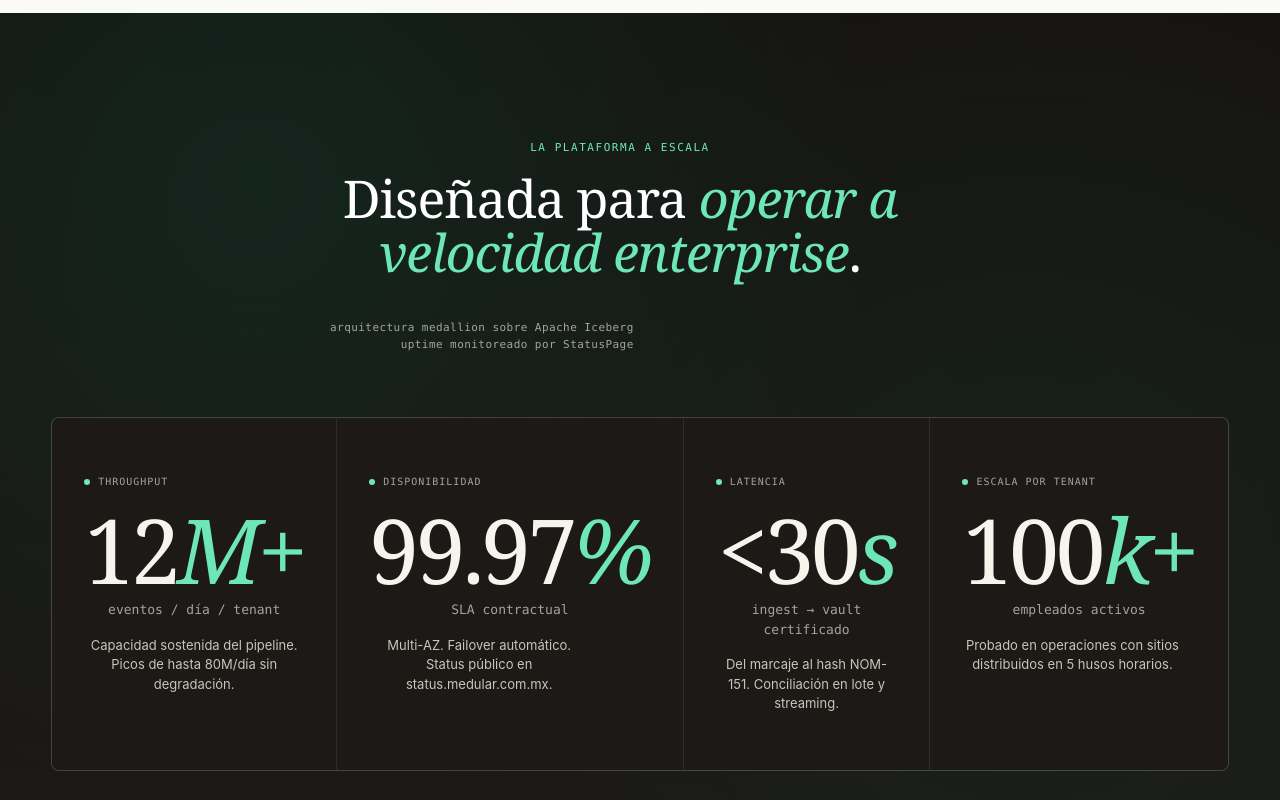
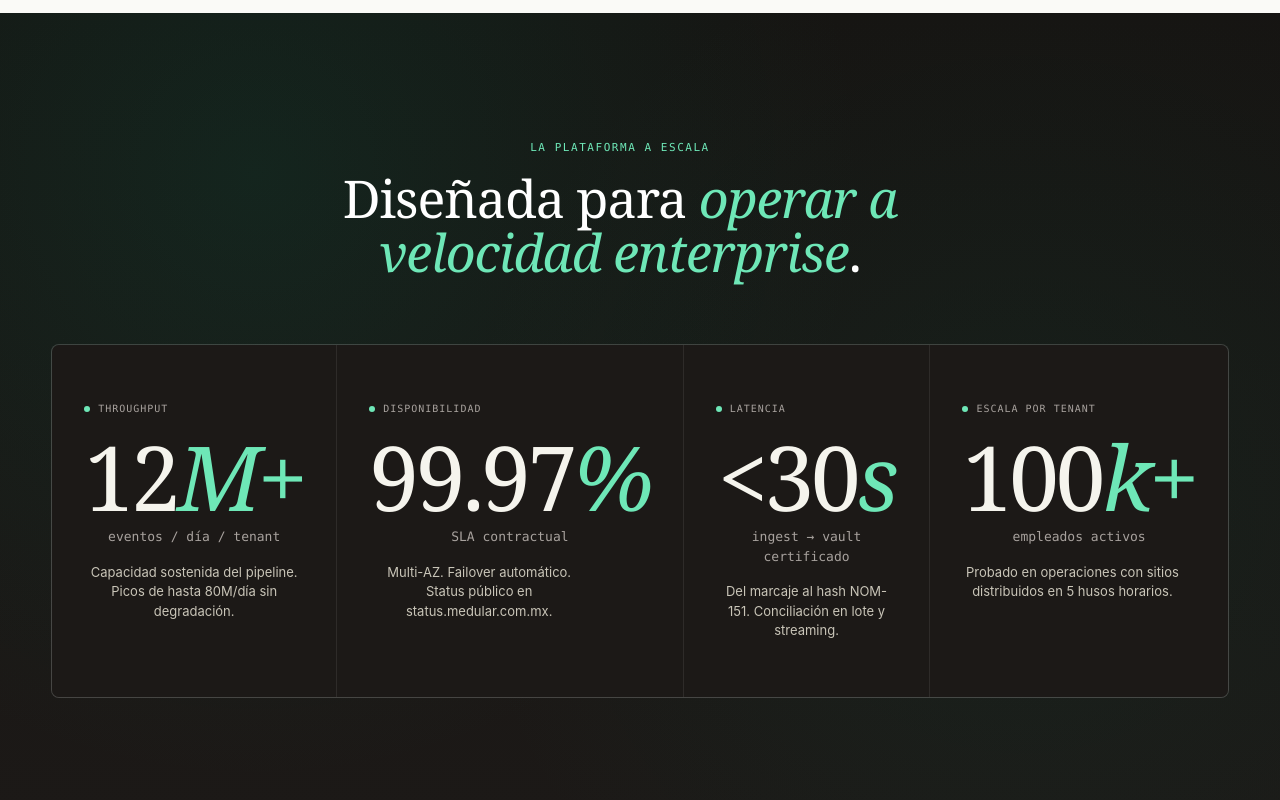
Before and after one commit to SiomiB/medular-web, an Angular app: page / in a window 1280 px wide. Shown: the part 2520-3320 px from the top of the page. Built offline with nearby package versions, Linux system fonts and the light colour scheme.

Commit message:
cambios luis

```diff
--- a/src/app/pages/clients/clients.component.html
+++ b/src/app/pages/clients/clients.component.html
@@ -218,7 +218,7 @@
         <div class="mcc-card">
           <div class="ix"><span class="num">B</span> implementación</div>
           <h4>3 olas · 14 bases en 5 meses</h4>
-          <p>Ola 1: hub principal (3 bases) · 6 semanas. Ola 2: bases secundarias (6 bases) · 8 semanas. Ola 3: bases pequeñas (5 bases) · 6 semanas. App móvil custom para tripulaciones con geofence en aeropuertos.</p>
+          <p>Ola 1: hub principal (3 bases) · 6 semanas. Ola 2: bases secundarias (6 bases) · 8 semanas. Ola 3: bases pequeñas (5 bases) · 6 semanas. App móvil custom para tripulaciones con geofence (geovalla) en aeropuertos.</p>
         </div>
         <div class="mcc-card">
           <div class="ix"><span class="num">C</span> producción</div>
--- a/src/app/shared/non-testimonials/non-testimonials.component.html
+++ b/src/app/shared/non-testimonials/non-testimonials.component.html
@@ -39,7 +39,7 @@
       <article class="qq-card">
         <div class="qmark">"</div>
         <p class="q">¿Qué pasa con nuestro teletrabajo? NOM-037 nos exige listado actualizado.</p>
-        <p class="a"><em>App móvil con geofence + selfie liveness para personal remoto.</em> Listado bajo NOM-037 se genera automático. Política de desconexión digital configurable por tenant.</p>
+        <p class="a"><em>App móvil con geofence (geovalla) + selfie liveness para personal remoto.</em> Listado bajo NOM-037 se genera automático. Política de desconexión digital configurable por tenant.</p>
         <div class="attr"><span class="role">CHRO</span><span>Servicios financieros · 9k empleados</span></div>
       </article>
 
--- a/src/app/shared/platform-scale/platform-scale.component.html
+++ b/src/app/shared/platform-scale/platform-scale.component.html
@@ -6,11 +6,6 @@
         <h2>
           Diseñada para <em>operar a velocidad enterprise</em>.
         </h2>
-      </div>
-
-      <div class="meta">
-        arquitectura medallion sobre Apache Iceberg<br />
-        uptime monitoreado por StatusPage
       </div>
     </div>
 
```
